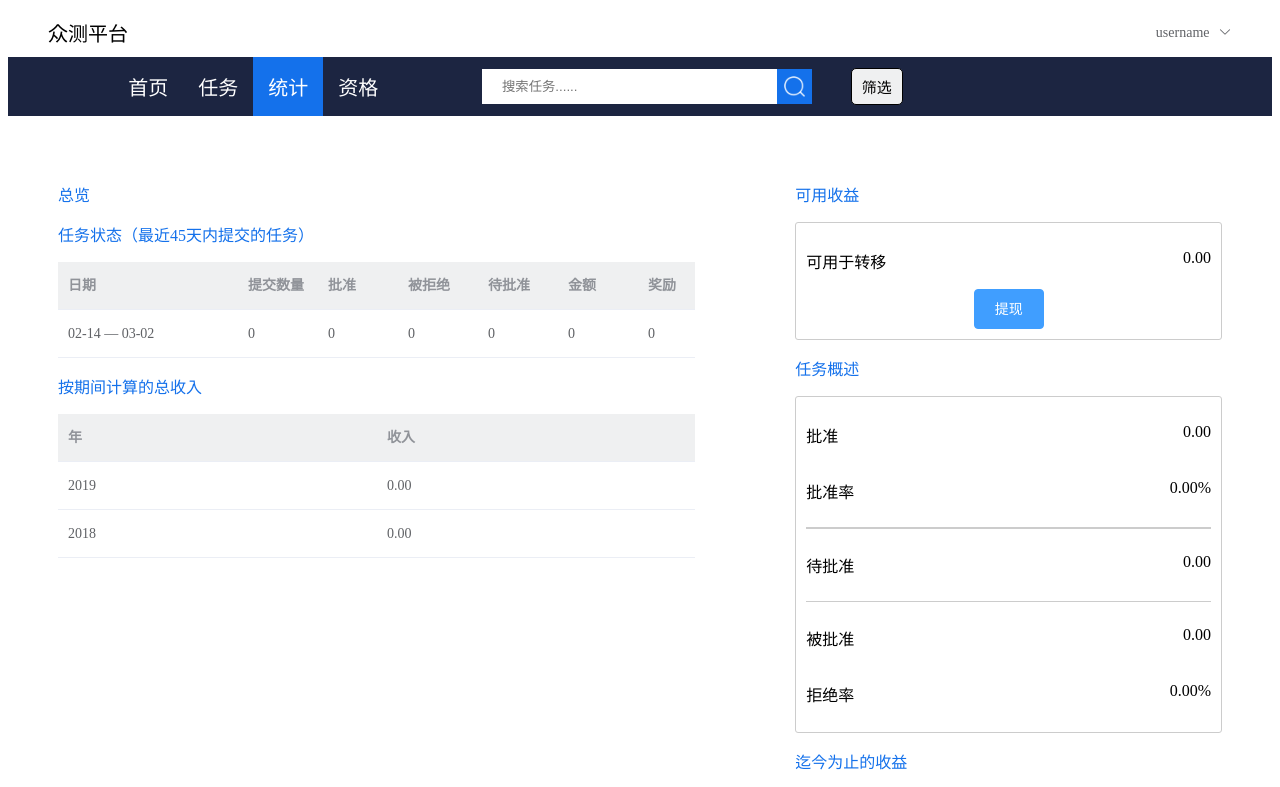
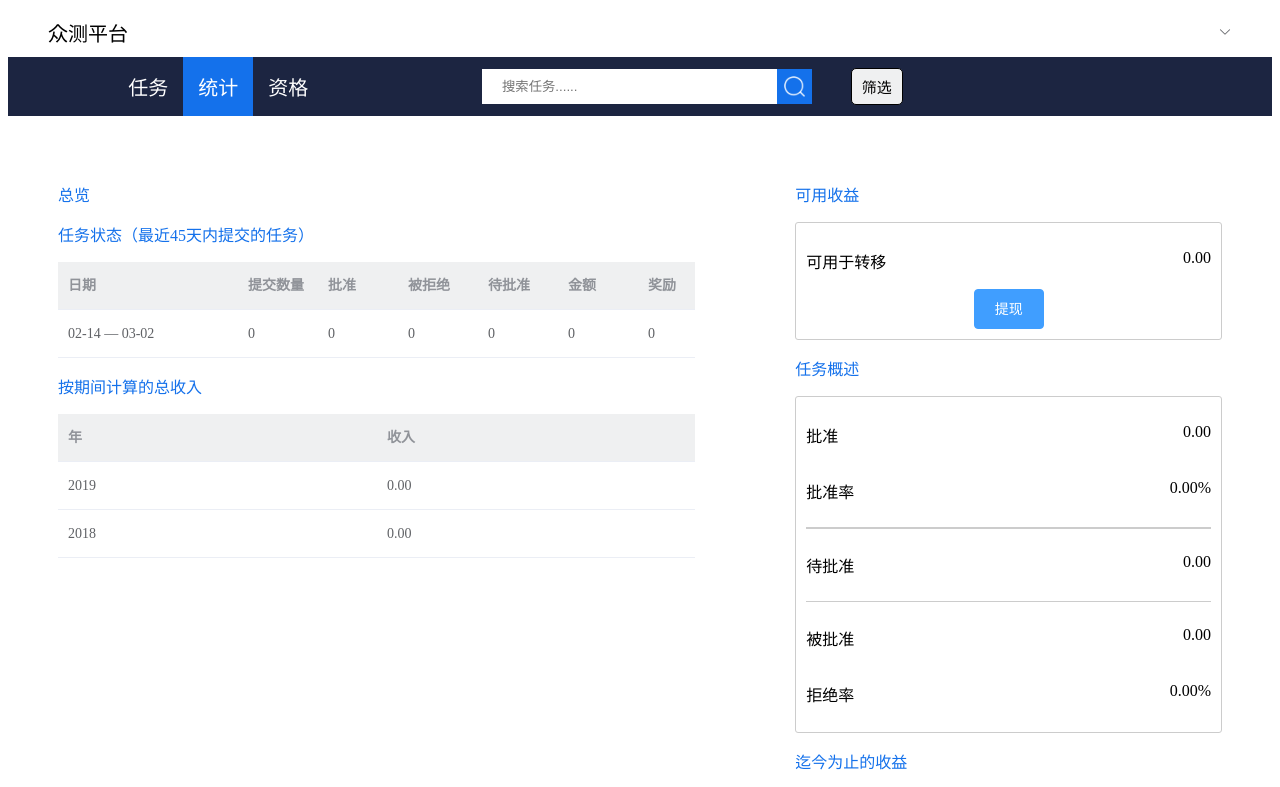
Before and after one commit to Doifo/software-test, a Vue app: page /worker-statistic in a window 1280 px wide. Shown: the top 787 px of the page. Built offline with nearby package versions, Linux system fonts and the light colour scheme.

Commit message:
username

```diff
--- a/src/components/WorkerHeader.vue
+++ b/src/components/WorkerHeader.vue
@@ -5,7 +5,7 @@
       <el-col class="user-button">
         <el-dropdown trigger="click">
           <span class="el-dropdown-link">
-            username
+            {{username}}
             <i class="el-icon-arrow-down el-icon--right"></i>
           </span>
           <el-dropdown-menu slot="dropdown">
@@ -27,9 +27,7 @@
 
     <el-row class="worker-nav">
       <el-col :span="7" :offset="2">
-        <router-link to="/">
-          <button class="nav-button">首页</button>
-        </router-link>
+
         <span v-show="worker">
           <router-link to="/worker-task">
             <button class="nav-button">任务</button>
@@ -72,7 +70,8 @@ export default {
     return {
       worker: false,
       requester: false,
-      admin: false
+      admin: false,
+      username:window.localStorage.getItem('username')
     };
   },
   methods: {
@@ -89,17 +88,17 @@ export default {
       this.worker = true;
 
       if (path == "/worker-task") {
+        buttons[0].style.background = "#1471eb";
+      } else if (path == "/worker-statistic") {
         buttons[1].style.background = "#1471eb";
-      } else if (path == "/worker-statistic") {
+      } else if (path == "/worker-qualification") {
         buttons[2].style.background = "#1471eb";
-      } else if (path == "/worker-qualification") {
-        buttons[3].style.background = "#1471eb";
       }
     } else if (path.indexOf("requester") != -1) {
       this.requester = true;
 
       if (path == "/requester-edit-project") {
-        buttons[4].style.background = "#1471eb";
+        buttons[3].style.background = "#1471eb";
       }
     } else if (path.indexOf("admin") != -1) {
       this.admin = true;
--- a/src/views/Register.vue
+++ b/src/views/Register.vue
@@ -119,7 +119,6 @@ export default {
         }
       ],
       status: "",
-
       username: "",
       email: "",
       password: "",
```
